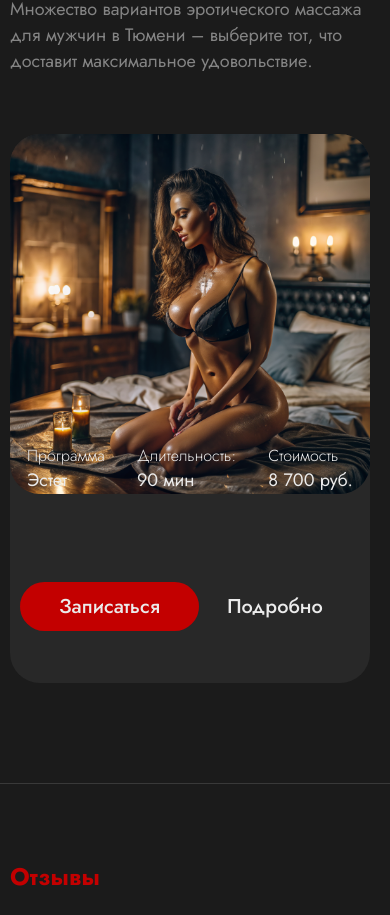
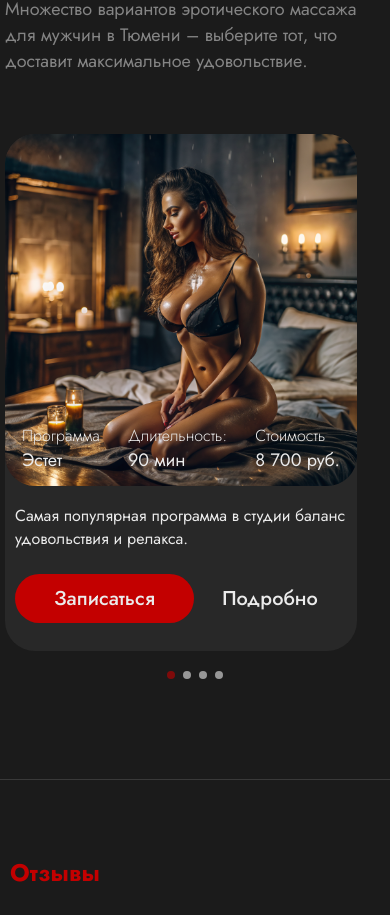
Before and after one commit to Yarnyan/Massage, a React (Vite) app: page / in a window 390 px wide. Shown: the part 5510-6425 px from the top of the page. Built offline with nearby package versions, Linux system fonts and the light colour scheme.

Commit message:
Add files via upload

```diff
--- a/src/components/programs/Programs.jsx
+++ b/src/components/programs/Programs.jsx
@@ -1,4 +1,4 @@
-import React, {useState, useEffect, useRef} from 'react'
+import React, { useState, useEffect, useRef } from 'react'
 import styles from './Programs.module.scss'
 import Program from './program/Program'
 import { Swiper, SwiperSlide } from 'swiper/react';
@@ -12,7 +12,7 @@ export default function Programs() {
   const [showModal, setShowModal] = useState(false)
   const handleDetailsClick = () => {
     setShowModal(true)
-}
+  }
   const handleCloseModal = () => {
     setShowModal(false)
   }
@@ -24,6 +24,11 @@ export default function Programs() {
       document.body.classList.remove('no-scroll');
     }
   }, [showModal]);
+
+  const pagination = {
+    el: ".containerForBullets",
+    clickable: true,
+  };
   return (
     <div className={styles.program} id="programs">
       <div className={styles.container}>
@@ -33,11 +38,7 @@ export default function Programs() {
         <div className={styles.programsContainer} ref={containerRef}>
           <Swiper
             modules={[Pagination, Autoplay]}
-            // autoplay={{
-            //   delay: 2500,
-            //   disableOnInteraction: false,
-            // }}
-            // pagination={true}
+            pagination={pagination}
             spaceBetween={50}
             slidesPerView="auto"
             className={styles.swiper}
@@ -45,11 +46,12 @@ export default function Programs() {
             {programData.map((item) => {
               return (
                 <SwiperSlide className={styles.swiperSlide} key={item.id}>
-                  <Program image={item.image} description={item.description} type={item.type} time={item.time} price={item.price} openModal={handleDetailsClick}/>
+                  <Program image={item.image} description={item.description} type={item.type} time={item.time} price={item.price} openModal={handleDetailsClick} />
                 </SwiperSlide>
               )
             })}
           </Swiper>
+          <div className="containerForBullets"></div>
         </div>
       </div>
       {showModal && <ProgramModal closeModal={handleCloseModal} />}
--- a/src/components/programs/Programs.module.scss
+++ b/src/components/programs/Programs.module.scss
@@ -45,13 +45,23 @@
     width: max-content;
 }
 
+@media screen and (max-width: 500px) {
+
+    .swiper {
+        .swiper-pagination {
+            top: 500px;
+            flex-direction: row;
+        }
+    }
+}
+
 @media screen and (max-width: 1220px) {
     .container {
         margin: 75px 0 50px 0;
         padding: 0 0 50px 0;
     }
     .program {
-        padding: 0 10px;
+        padding: 0 5px 0 5px;
     }
     .programsContainer {
         align-items: center;
--- a/src/components/programs/program/Program.jsx
+++ b/src/components/programs/program/Program.jsx
@@ -50,7 +50,7 @@ export default function Program({image, description, time, price, type, openModa
                 </div>
             </div>
             <div className={styles.aboutContainer}>
-                <p className={styles.aboutProgram}>{openModal}</p>
+                <p className={styles.aboutProgram}>{description}</p>
                 <div className={styles.buttons}>
                     <a href='#liaison'>Записаться</a>
                     <button onClick={handleSubmit}>Подробно</button>
--- a/src/components/programs/program/Program.module.scss
+++ b/src/components/programs/program/Program.module.scss
@@ -1,14 +1,16 @@
 .program {
     width: 100%;
-    height: 549px;
+    height: auto;
     margin-top: 30px;
     background-color: lighten(rgba(27, 27, 27, 1), 5%);
     border-radius: 30px;
     position: relative;
+    max-width: 360px;
 }
 
 .program img {
     max-width: 360px;
+
     height: auto;
     border-radius: 30px;
 }
@@ -95,6 +97,23 @@
     margin-top: 0px !important;
 }
 
+@media screen and (max-width: 500px) {
+    .aboutContainer p {
+        max-width: 352px;
+    }
+    .program {
+        max-width: 352px;
+        height: auto;
+    }
+    .about {
+        top: 290px;
+    }
+    .program img {
+        max-width: 352px;
+        height: auto;
+    }
+}
+
 @media screen and (max-width: 380px) {
     .about {
         top: 290px;
@@ -103,7 +122,7 @@
 
 @media screen and (max-width: 360px) {
     .program img {
-        max-width: 360px;
+        max-width: 99%;
         height: auto;
     }
     .about {
@@ -126,4 +145,9 @@
     .about {
         top: 230px;
     }
+    .buttons {
+        flex-wrap: wrap;
+        align-items: center;
+        align-items: center;
+    }
 }
--- a/src/style/style.scss
+++ b/src/style/style.scss
@@ -33,19 +33,17 @@ body {
 }
 
 ::-webkit-scrollbar {
-    width: 4px !important;
-    -webkit-appearance: none !important;
-    -webkit-overflow-scrolling: auto;
+    width: 4px;
 }
 
 ::-webkit-scrollbar-thumb {
-    background-color: rgba(195, 0, 0, 1) !important;
-    border-radius: 2px !important;
+    background-color: rgba(195, 0, 0, 1);
+    border-radius: 2px;
 }
 
 ::-webkit-scrollbar-track {
-    background-color: rgba(27, 27, 27, 1) !important;
-    border-radius: 2px !important;
+    background-color: rgba(27, 27, 27, 1);
+    border-radius: 2px;
 }
 
 .no-scroll {
@@ -124,8 +122,19 @@ body {
     margin-top: 10px;
 }
 
+.containerForBullets {
+    display: flex;
+    align-items: center;
+    justify-content: center;
+    width: 100%;
+    margin-top: 10px;
+}
 
 @media screen and (max-width: 600px) {
+    .custom-pagination-program {
+        top: 500px !important;
+        flex-direction: row;
+    }
     .swiper-pagination {
         top: 270px !important;
         left: 25px !important;
```
Lines whose indentation alone changed are shown as unchanged.
